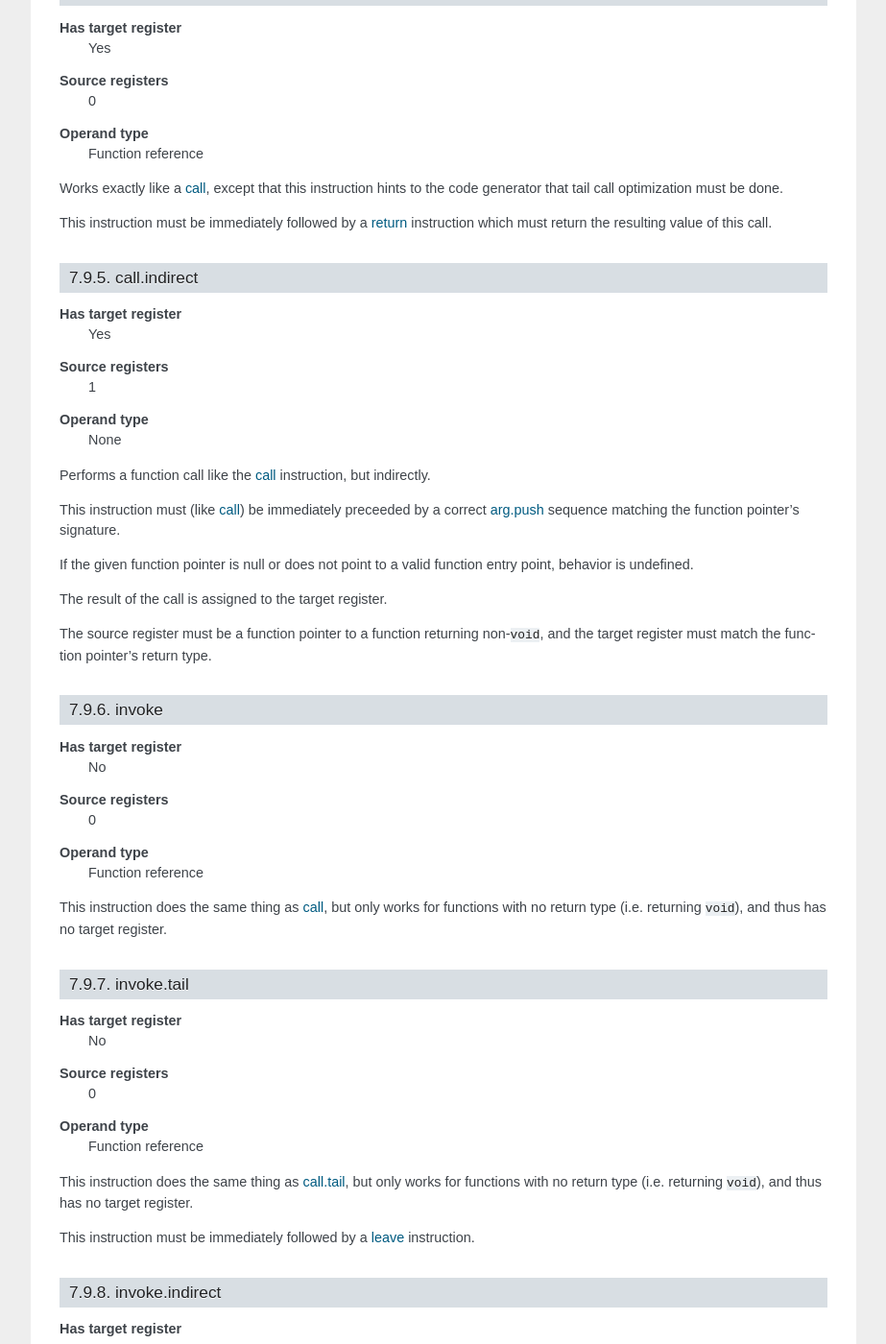
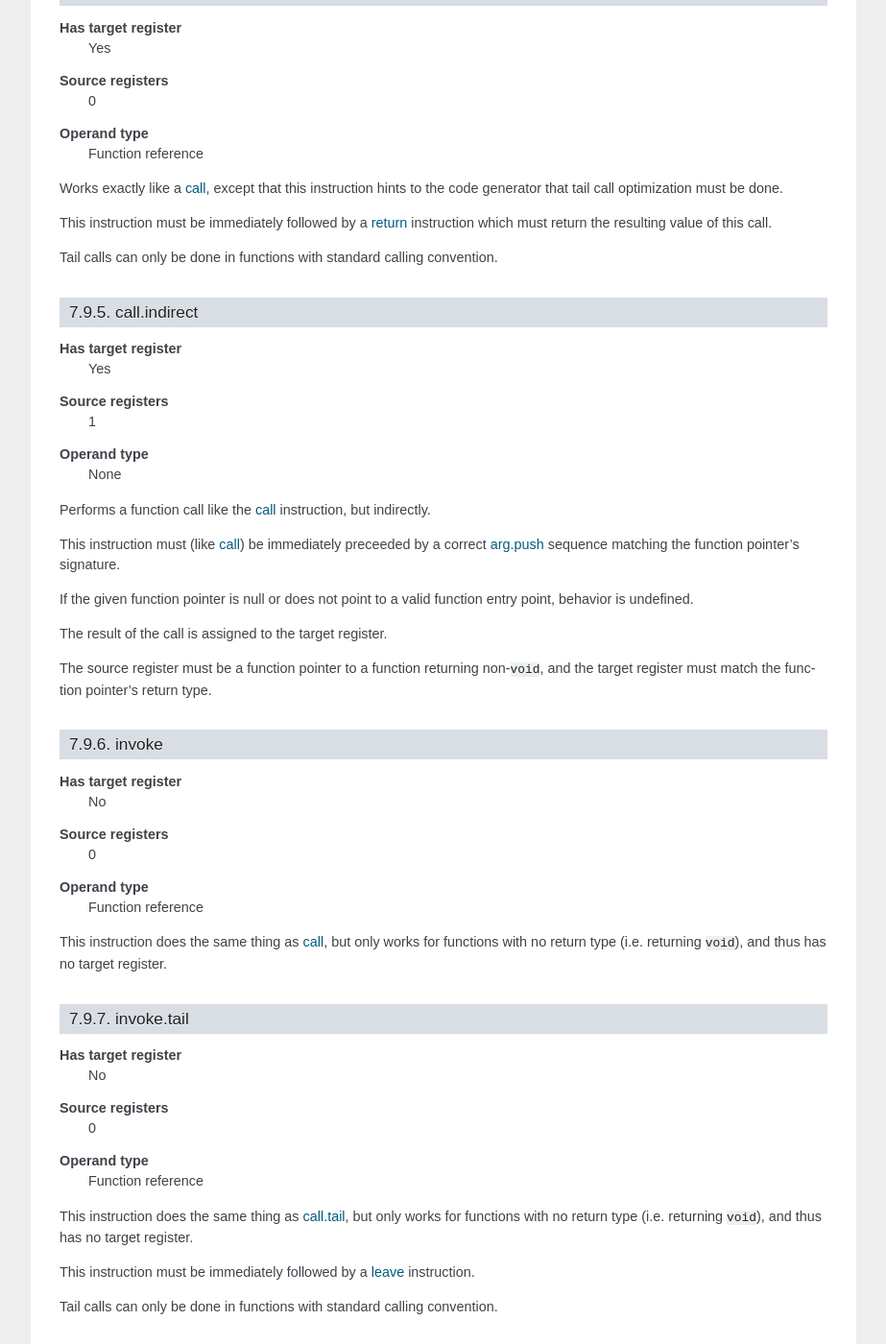
Before and after one commit to lycus/mci, a Sphinx documentation site: the page built from docs/instruction_set.rst, in a window 1280 px wide and 1400 px high, scrolled down 35286 px. Shown: the whole window at 96% size, without its empty margins (198-1121 px from the left). Built offline with Sphinx 7.4.7, drawn with Linux system fonts in a browser that asks for light colours.

Commit message:
Only allow tail calls in functions with standard CC.
Also fix some related bugs (e.g. invalid opLeave comparison).

```diff
--- a/docs/instruction_set.rst
+++ b/docs/instruction_set.rst
@@ -1871,6 +1871,8 @@ generator that tail call optimization must be done.
 This instruction must be immediately followed by a return_ instruction which
 must return the resulting value of this call.
 
+Tail calls can only be done in functions with standard calling convention.
+
 call.indirect
 -------------
 
@@ -1924,6 +1926,8 @@ functions with no return type (i.e. returning ``void``), and thus has no
 target register.
 
 This instruction must be immediately followed by a leave_ instruction.
+
+Tail calls can only be done in functions with standard calling convention.
 
 invoke.indirect
 ---------------
```
Also changed, not shown: 9 other files.
